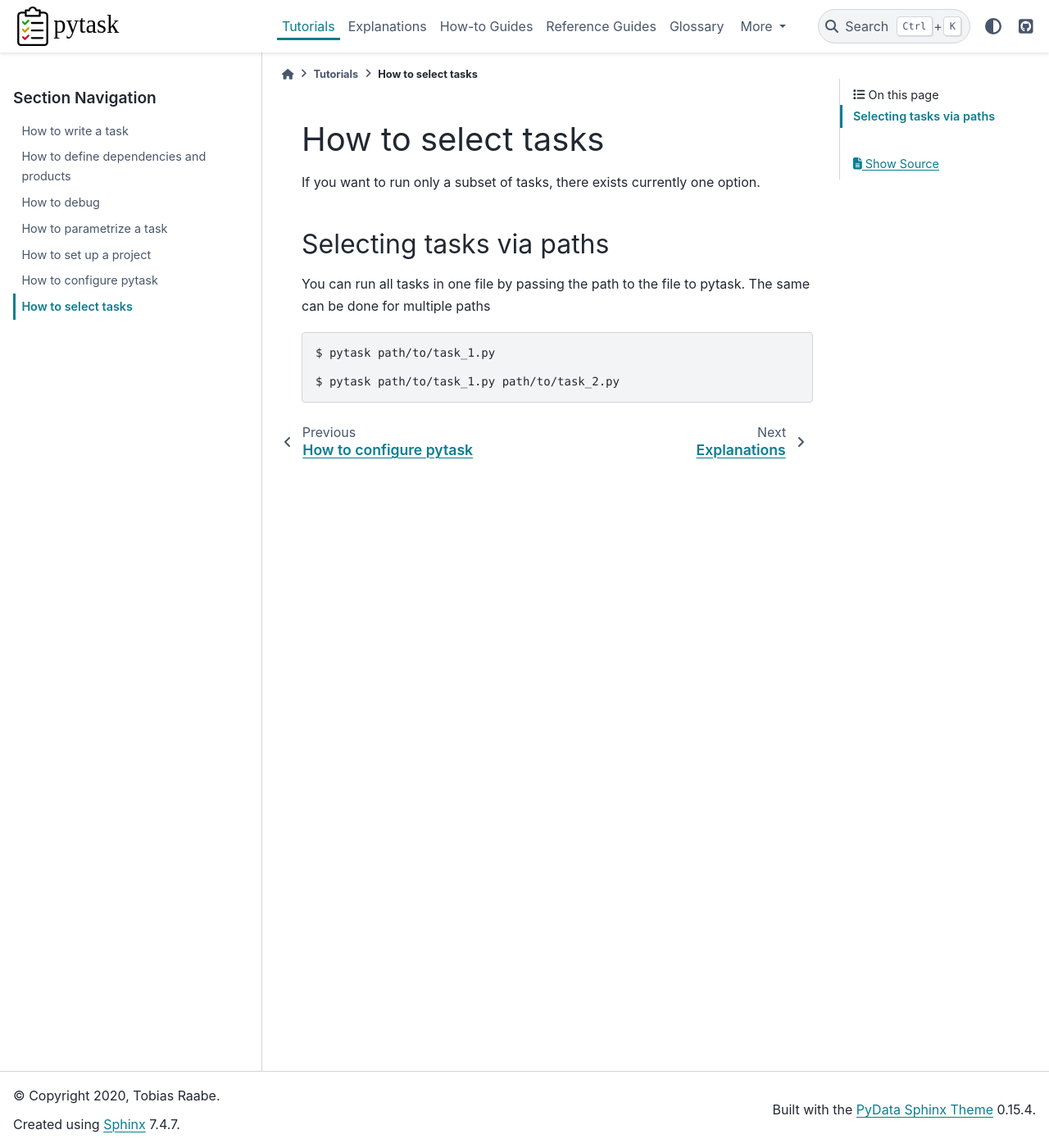
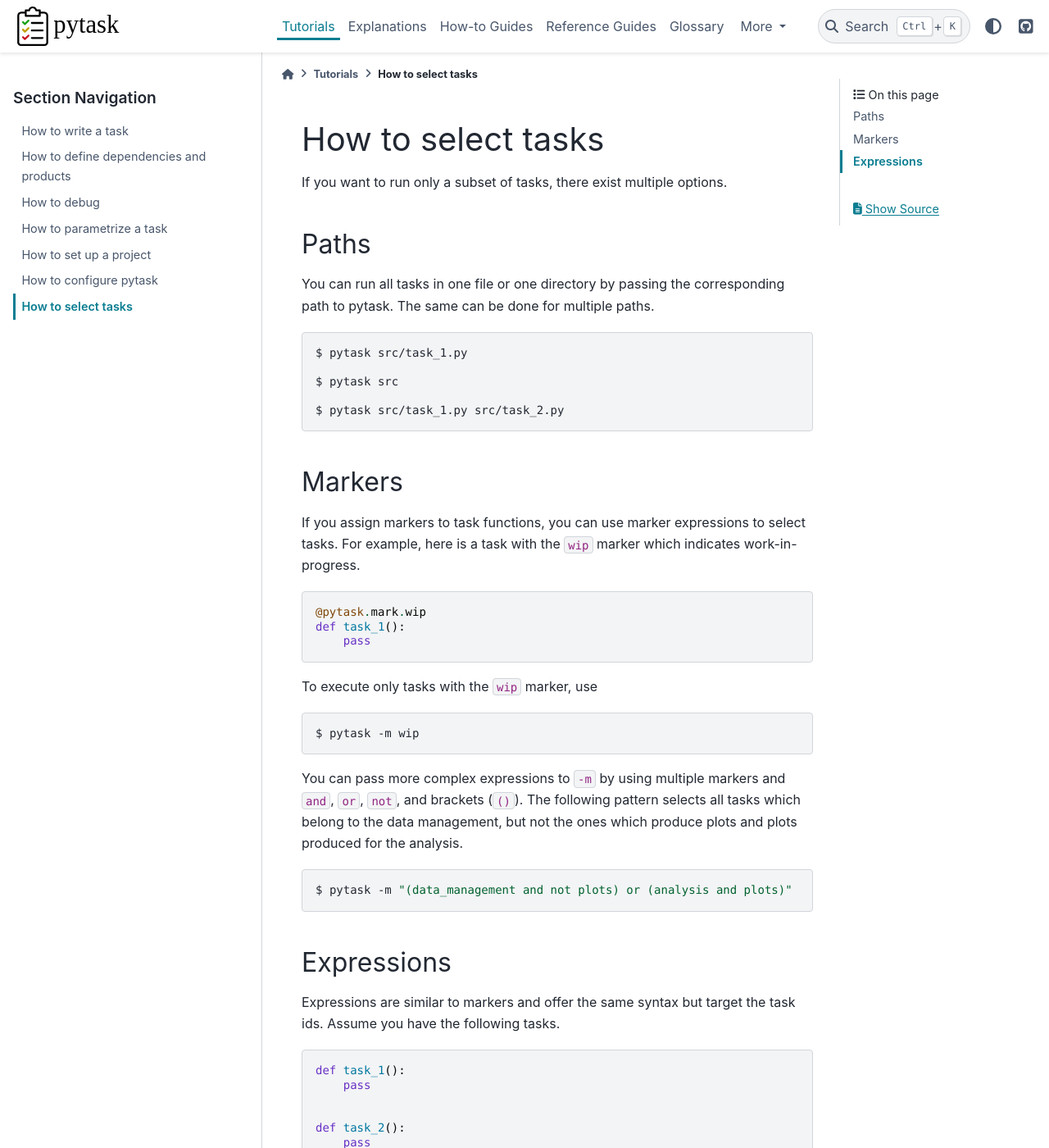
Before and after one commit to pytask-dev/pytask, a Sphinx documentation site: the page built from docs/tutorials/how_to_select_tasks.rst, in a window 1280 px wide and 1400 px high. Shown: the whole window at 82% size. Built offline with Sphinx 7.4.7 and the PyData theme 0.15.4, drawn with Linux system fonts in a browser that asks for light colours; some of the changed text lies outside the part shown.

Commit message:
A little bit more documentation.

```diff
--- a/docs/tutorials/how_to_select_tasks.rst
+++ b/docs/tutorials/how_to_select_tasks.rst
@@ -1,17 +1,81 @@
 How to select tasks
 ===================
 
-If you want to run only a subset of tasks, there exists currently one option.
+If you want to run only a subset of tasks, there exist multiple options.
 
 
-Selecting tasks via paths
--------------------------
+Paths
+-----
 
-You can run all tasks in one file by passing the path to the file to pytask. The same
-can be done for multiple paths
+You can run all tasks in one file or one directory by passing the corresponding path to
+pytask. The same can be done for multiple paths.
 
 .. code-block:: bash
 
-    $ pytask path/to/task_1.py
+    $ pytask src/task_1.py
 
-    $ pytask path/to/task_1.py path/to/task_2.py
+    $ pytask src
+
+    $ pytask src/task_1.py src/task_2.py
+
+
+Markers
+-------
+
+If you assign markers to task functions, you can use marker expressions to select tasks.
+For example, here is a task with the ``wip`` marker which indicates work-in-progress.
+
+.. code-block:: python
+
+    @pytask.mark.wip
+    def task_1():
+        pass
+
+To execute only tasks with the ``wip`` marker, use
+
+.. code-block:: bash
+
+    $ pytask -m wip
+
+You can pass more complex expressions to ``-m`` by using multiple markers and ``and``,
+``or``, ``not``, and brackets (``()``). The following pattern selects all tasks which
+belong to the data management, but not the ones which produce plots and plots produced
+for the analysis.
+
+.. code-block:: bash
+
+    $ pytask -m "(data_management and not plots) or (analysis and plots)"
+
+
+Expressions
+-----------
+
+Expressions are similar to markers and offer the same syntax but target the task ids.
+Assume you have the following tasks.
+
+.. code-block:: python
+
+    def task_1():
+        pass
+
+
+    def task_2():
+        pass
+
+
+    def task_12():
+        pass
+
+Then,
+
+.. code-block:: bash
+
+    $ pytask -k 1
+
+will execute the first and third task and
+
+.. code-block:: bash
+
+    $ pytask -k "1 and not 2"
+
+executes only the first task.
```
